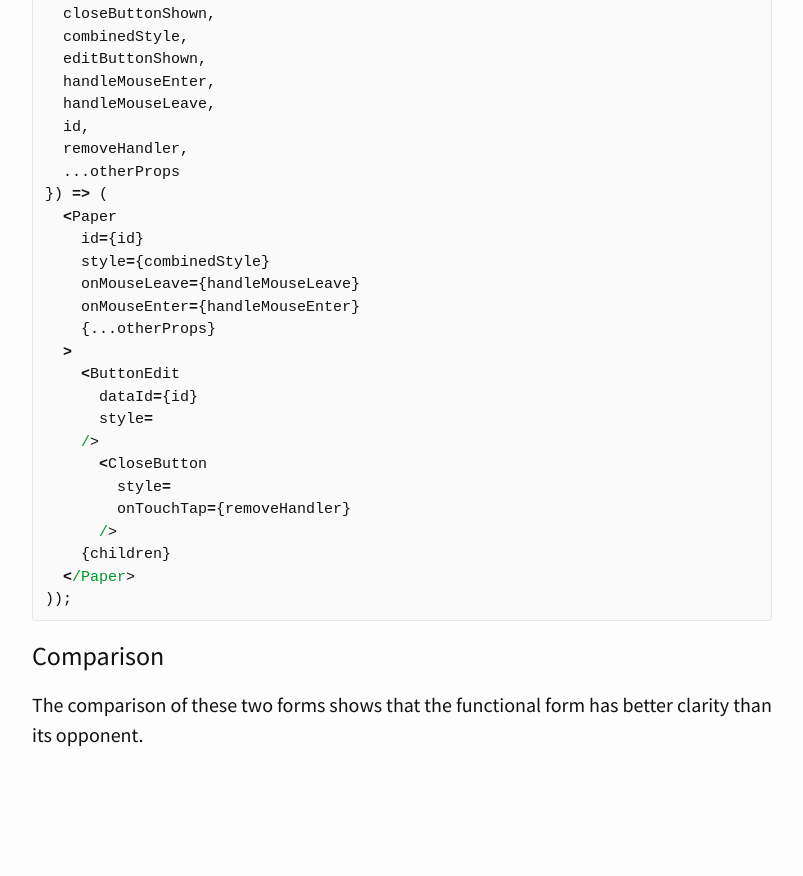
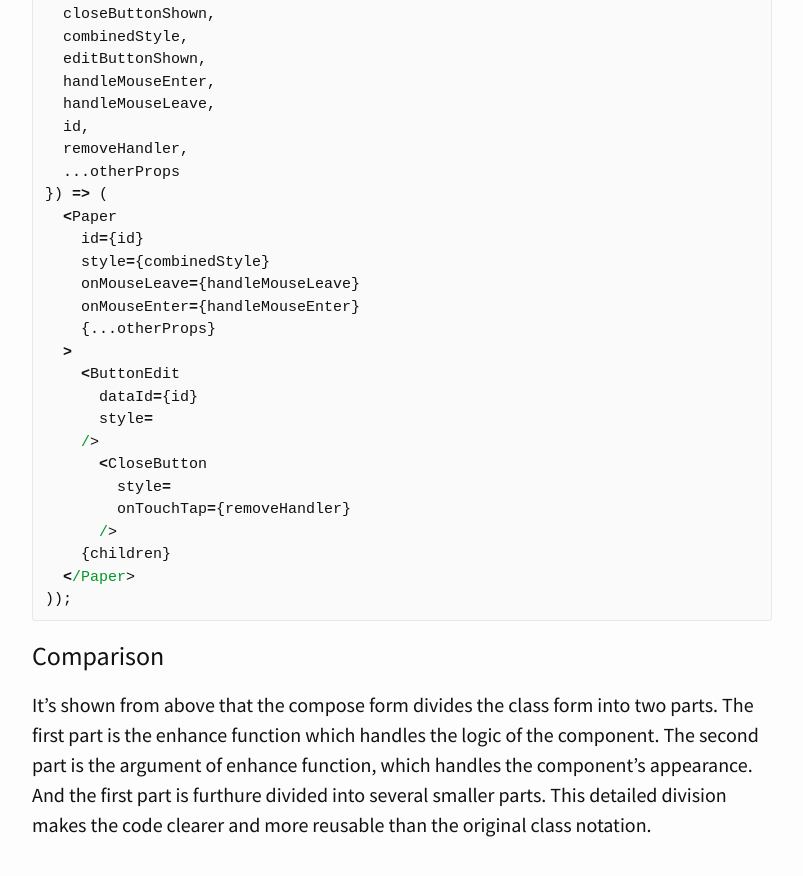
Before and after one commit to xden/xden.github.io, a Jekyll site: the page built from _posts/2016-11-25-divide-react-component.md, in a window 1280 px wide and 900 px high, scrolled down 3105 px. Shown: the top 876 px of the window, without its empty margins (238-1041 px from the left). Built offline with Jekyll 4.4.1, drawn with Linux system fonts in a browser that asks for light colours; before the commit the page ends 3915 px from its top, so only the background shows below that.

Commit message:
Updated 2016-11-25-divide-react-component.md

```diff
--- a/_posts/2016-11-25-divide-react-component.md
+++ b/_posts/2016-11-25-divide-react-component.md
@@ -167,4 +167,4 @@ export default enhance(({
 
 ### Comparison
 
-The comparison of these two forms shows that the functional form has better clarity than its opponent.
+It's shown from above that the compose form divides the class form into two parts. The first part is the enhance function which handles the logic of the component. The second part is the argument of enhance function, which handles the component's appearance. And the first part is furthure divided into several smaller parts. This detailed division makes the code clearer and more reusable than the original class notation.
```
